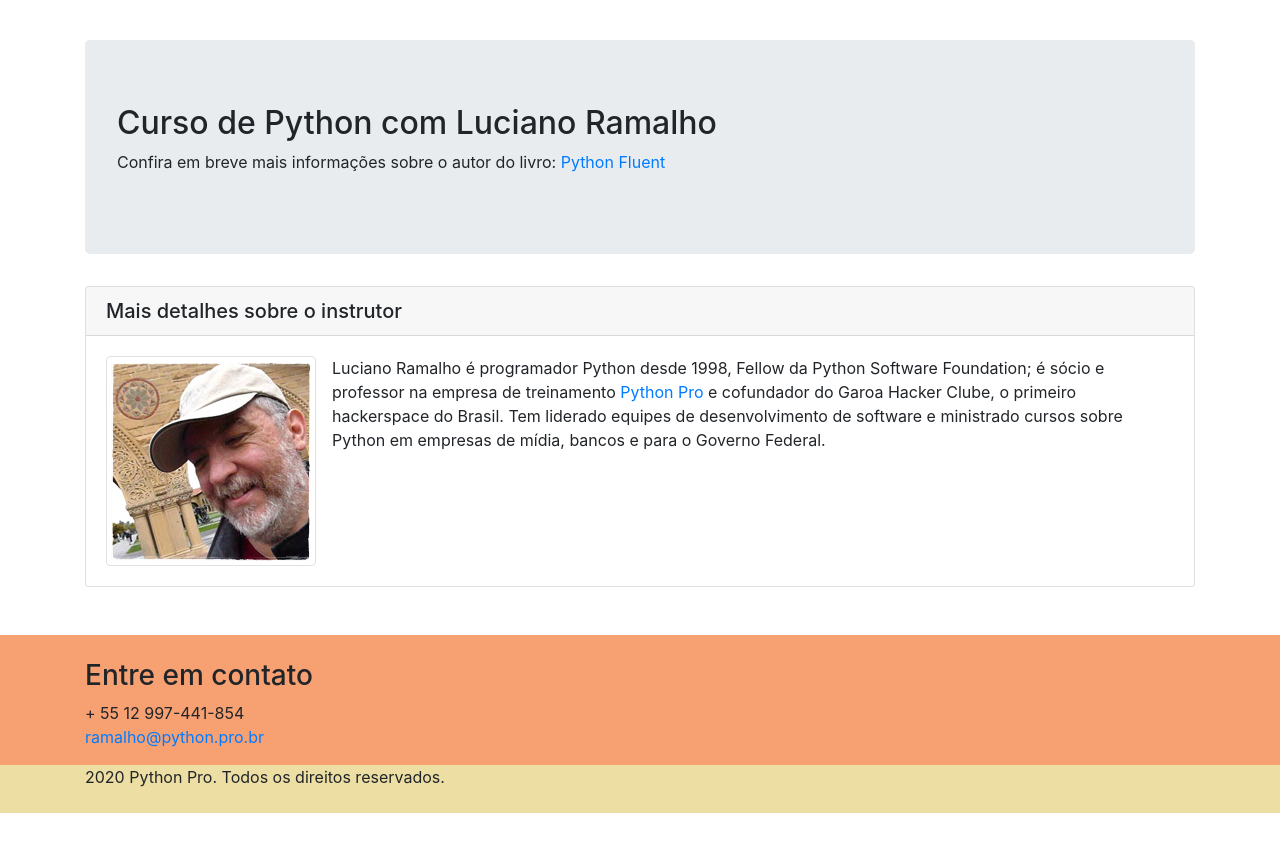
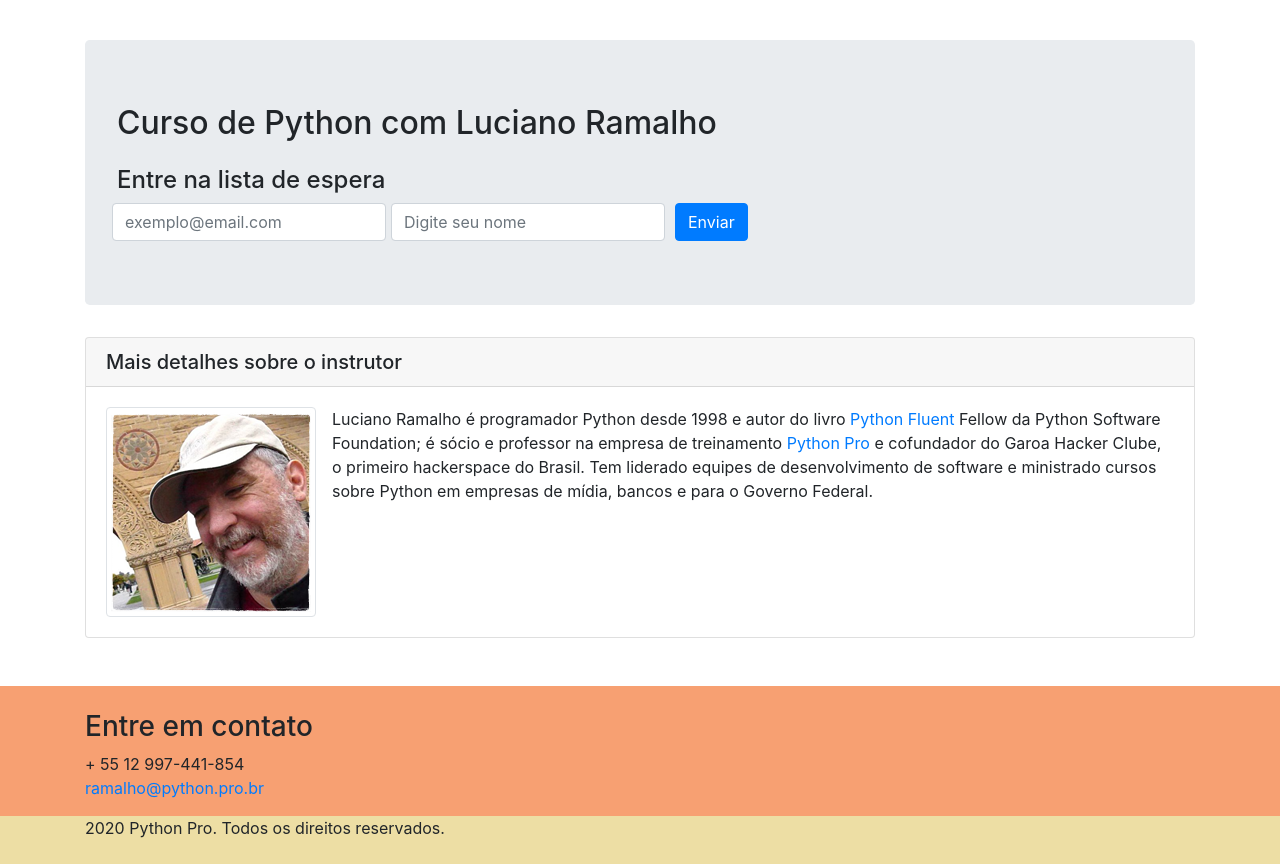
Before and after one commit to Val2021/curso-django, a Django app: page / in a window 1280 px wide. Shown: the part 56-920 px from the top of the page. Before the commit the page ends 869 px from the top, so only its background shows below. Run offline with Django 3.2, Linux system fonts and the light colour scheme; some libraries are stand-ins or nearby versions.

Commit message:
Criada lista de espera close #55

```diff
--- a/pypro/base/templates/base/home.html
+++ b/pypro/base/templates/base/home.html
@@ -10,10 +10,10 @@
     <title>Python Pro</title>
     <meta name="description" content="Página do curso Python Pro">
     <meta name="author" content="Renzo Nucciteli">
-    <link rel="icon" type="image/png" href= "{% static 'img/favicon.png'%}"/>
+    <link rel="icon" type="image/png" href="{% static 'img/favicon.png'%}"/>
 
-    <link href= "{% static 'css/bootstrap.min.css' %}" rel="stylesheet">
-    <link href= "{% static 'css/style.css' %}" rel="stylesheet">
+    <link href="{% static 'css/bootstrap.min.css' %}" rel="stylesheet">
+    <link href="{% static 'css/style.css' %}" rel="stylesheet">
     <script src="{% static 'js/jquery.min.js' %}"></script>
     <script src="{% static 'js/bootstrap.min.js' %}"></script>
     <script src="{% static 'js/scripts.js' %}"></script>
@@ -23,7 +23,8 @@
 <body>
 <nav class="navbar navbar-expand-lg navbar-dark bg-dark">
     <a class="navbar-brand" href="{% url 'base:home' %}">Python Pro</a>
-  <button class="navbar-toggler" type="button" data-toggle="collapse" data-target="#navbarSupportedContent" aria-controls="navbarSupportedContent" aria-expanded="false" aria-label="Toggle navigation">
+    <button class="navbar-toggler" type="button" data-toggle="collapse" data-target="#navbarSupportedContent"
+            aria-controls="navbarSupportedContent" aria-expanded="false" aria-label="Toggle navigation">
         <span class="navbar-toggler-icon"></span>
     </button>
 
@@ -89,11 +90,34 @@
                 <h2>
                     Curso de Python com Luciano Ramalho
                 </h2>
-                <p>
-                    Confira em breve mais informações sobre o autor do livro:
-                    <a href="https://www.oreilly.com/library/view/fluent-python-2nd/9781492056348/"
-                       target="_blank">Python Fluent</a>
-                </p>
+                <h4 class="mt-4">Entre na lista de espera</h4>
+                <form action="https://python.us10.list-manage.com/subscribe/post?u=d9a2be94b345a26ab4f59ea0b&amp;id=8ee4933b8e"
+                          method="post" id="mc-embedded-subscribe-form" name="mc-embedded-subscribe-form"
+                          class="form-row aligh-items-center" target="_blank" novalidate>
+
+                    <div class="form-row align-items-center">
+                        <div class="col-auto">
+                            <label class="sr-only" for="mce-EMAIL">Email</label>
+                            <input type="email" value="" name="EMAIL" class="form-control required" id="mce-EMAIL" placeholder="exemplo@email.com">
+                        </div>
+                        <div class="form-row align-items-center">
+                        <div class="col-auto">
+                            <label class="sr-only" for="mce-EMAIL">Email</label>
+                           <input type="text" value="" name="FNAME" class="form-control" id="mce-FNAME" placeholder="Digite seu nome">
+                        </div>
+                            <!-- real people should not fill this in and expect good things - do not remove this or risk form bot signups-->
+                            <div style="position: absolute; left: -5000px;" aria-hidden="true"><input type="text"
+                                                                                                      name="b_d9a2be94b345a26ab4f59ea0b_8ee4933b8e"
+                                                                                                      tabindex="-1"
+                                                                                                      value=""></div>
+
+                        <div class="col-auto">
+                            <input type="submit" value="Enviar" name="subscribe"
+                                                      id="mc-embedded-subscribe" class="btn btn-primary">
+                        </div>
+                    </div>
+                </form>
+            </div>
         </div>
             <div class="row">
                 <div class="col-md-12">
@@ -103,8 +127,11 @@
                         </h5>
                         <div class="card-body">
                             <p class="card-text">
-                                <img src="{% static 'img/ramalho.png' %}" alt="Foto de Luciano Ramalho" class="img-thumbnail float-left mr-3"/>
-                                Luciano Ramalho é programador Python desde 1998,
+                                <img src="{% static 'img/ramalho.png' %}" alt="Foto de Luciano Ramalho"
+                                     class="img-thumbnail float-left mr-3"/>
+                                Luciano Ramalho é programador Python desde 1998 e autor do livro
+                                <a href="https://www.oreilly.com/library/view/fluent-python-2nd/9781492056348/"
+                                   target="_blank">Python Fluent</a>
                                 Fellow da Python Software Foundation; é sócio e professor na
                                 empresa de treinamento <a href="https://www.python.pro.br">Python Pro</a>
                                 e cofundador do Garoa Hacker Clube, o primeiro hackerspace do Brasil.
```
Lines whose indentation alone changed are shown as unchanged.
